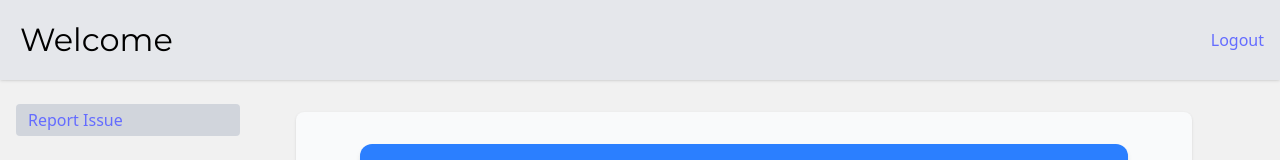
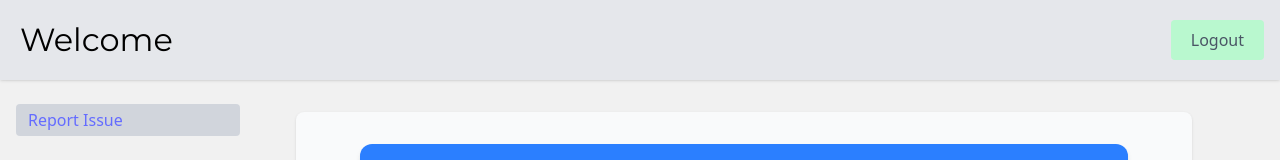
Before and after one commit to Peterodero/IssueTracker, a React (Vite) app: page /landing/reportIssue in a window 1280 px wide. Shown: the top 160 px of the page. Built offline with nearby package versions, Linux system fonts and the light colour scheme; no server answers; sample sign-in values are in the browser's storage.

Commit message:
added logout

```diff
--- a/src/components/Header.jsx
+++ b/src/components/Header.jsx
@@ -1,4 +1,4 @@
-import { Link, NavLink, useNavigate } from "react-router-dom";
+import { Link, NavLink, useLocation, useNavigate } from "react-router-dom";
 import Sidebar from "./Sidebar";
 import { useRef } from "react";
 import useOutsideClick from "../hooks/useOutsideClick";
@@ -17,6 +17,7 @@ export default function Header({
 }) {
   const navigate = useNavigate();
   const sidebarRef = useRef(null);
+  const location = useLocation()
 
   useOutsideClick(sidebarRef, onCloseSidebar);
 
@@ -38,8 +39,8 @@ export default function Header({
           <h2 className=" text-2xl p-3 font-semibold">Welcome</h2>
         </div>
 
-        <button className="flex bg-red mr-2" onClick={handleLogout}>
-          <Link to="">Logout</Link>
+        <button className="text-gray-600 flex bg-red mr-2 bg-green-200 py-2 px-5 rounded" onClick={handleLogout}>
+          Logout
         </button>
       </header>
 
```
